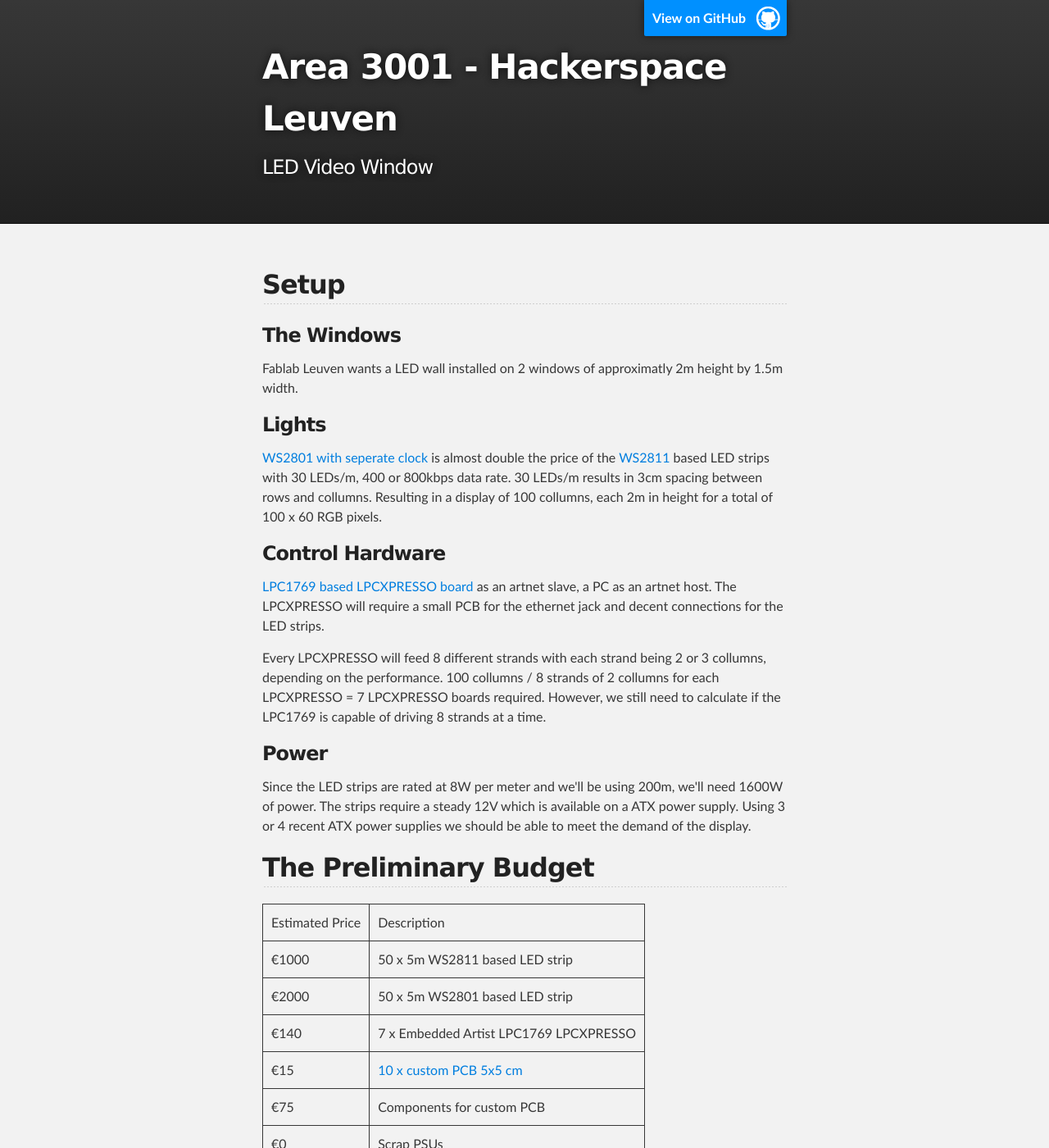
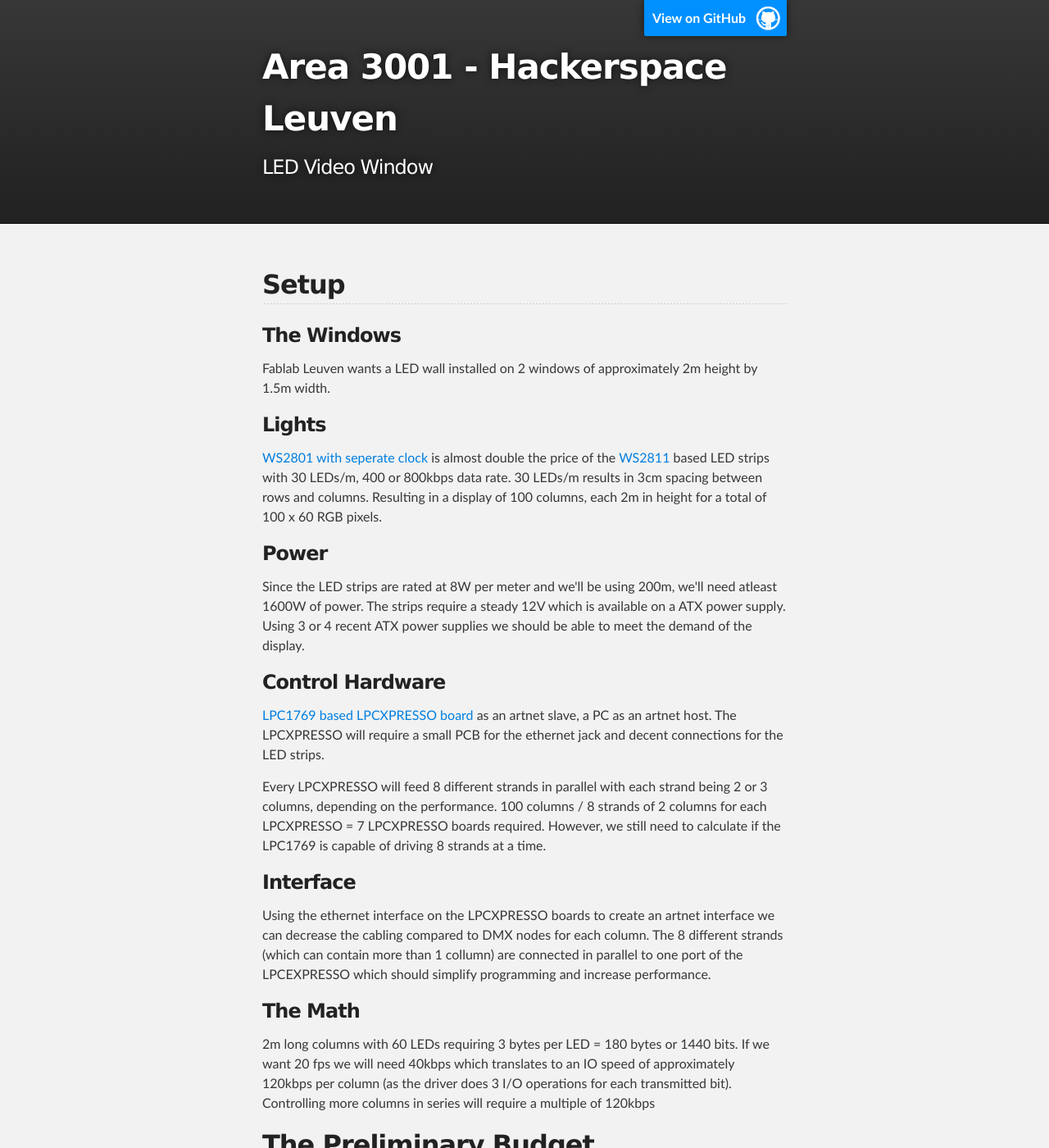
Before and after one commit to area3001/area3001.github.io, a Jekyll site: the page built from projects/video_window/index.html, in a window 1280 px wide and 1400 px high. Shown: the whole window at 82% size. Built offline with Jekyll 4.4.1, drawn with Linux system fonts in a browser that asks for light colours; Markdown is read by kramdown in place of the engine named in the settings.

Commit message:
added The Math and Interface sections
fixed spelling errors

```diff
--- a/projects/video_window/index.html
+++ b/projects/video_window/index.html
@@ -8,17 +8,23 @@ categories: projects
 <h2>Setup</h2>
 
 <h3>The Windows</h3>
-<p>Fablab Leuven wants a LED wall installed on 2 windows of approximatly 2m height by 1.5m width.</p>
+<p>Fablab Leuven wants a LED wall installed on 2 windows of approximately 2m height by 1.5m width.</p>
 
 <h3>Lights</h3>
-<p><a href="http://www.adafruit.com/datasheets/WS2801.pdf">WS2801 with seperate clock</a> is almost double the price of the <a href="http://www.adafruit.com/datasheets/WS2811.pdf">WS2811</a> based LED strips with 30 LEDs/m, 400 or 800kbps data rate. 30 LEDs/m results in 3cm spacing between rows and collumns. Resulting in a display of 100 collumns, each 2m in height for a total of 100 x 60 RGB pixels.</p>
+<p><a href="http://www.adafruit.com/datasheets/WS2801.pdf">WS2801 with seperate clock</a> is almost double the price of the <a href="http://www.adafruit.com/datasheets/WS2811.pdf">WS2811</a> based LED strips with 30 LEDs/m, 400 or 800kbps data rate. 30 LEDs/m results in 3cm spacing between rows and columns. Resulting in a display of 100 columns, each 2m in height for a total of 100 x 60 RGB pixels.</p>
+
+<h3>Power</h3>
+<p>Since the LED strips are rated at 8W per meter and we'll be using 200m, we'll need atleast 1600W of power. The strips require a steady 12V which is available on a ATX power supply. Using 3 or 4 recent ATX power supplies we should be able to meet the demand of the display.</p>
 
 <h3>Control Hardware</h3>
 <p><a href="http://www.embeddedartists.com/products/lpcxpresso/lpc1769_xpr.php">LPC1769 based LPCXPRESSO board</a> as an artnet slave, a PC as an artnet host. The LPCXPRESSO will require a small PCB for the ethernet jack and decent connections for the LED strips.</p>
-<p>Every LPCXPRESSO will feed 8 different strands with each strand being 2 or 3 collumns, depending on the performance. 100 collumns / 8 strands of 2 collumns for each LPCXPRESSO = 7 LPCXPRESSO boards required. However, we still need to calculate if the LPC1769 is capable of driving 8 strands at a time.</p>
+<p>Every LPCXPRESSO will feed 8 different strands in parallel with each strand being 2 or 3 columns, depending on the performance. 100 columns / 8 strands of 2 columns for each LPCXPRESSO = 7 LPCXPRESSO boards required. However, we still need to calculate if the LPC1769 is capable of driving 8 strands at a time.</p>
 
-<h3>Power</h3>
-<p>Since the LED strips are rated at 8W per meter and we'll be using 200m, we'll need 1600W of power. The strips require a steady 12V which is available on a ATX power supply. Using 3 or 4 recent ATX power supplies we should be able to meet the demand of the display.</p>
+<h3>Interface</h3>
+<p>Using the ethernet interface on the LPCXPRESSO boards to create an artnet interface we can decrease the cabling compared to DMX nodes for each column. The 8 different strands (which can contain more than 1 collumn) are connected in parallel to one port of the LPCEXPRESSO which should simplify programming and increase performance.</p>
+
+<h3>The Math</h3>
+<p>2m long columns with 60 LEDs requiring 3 bytes per LED = 180 bytes or 1440 bits. If we want 20 fps we will need 40kbps which translates to an IO speed of approximately 120kbps per column (as the driver does 3 I/O operations for each transmitted bit). Controlling more columns in series will require a multiple of 120kbps</p>
 
 <h2>The Preliminary Budget </h2>
 <table border="1">
```
